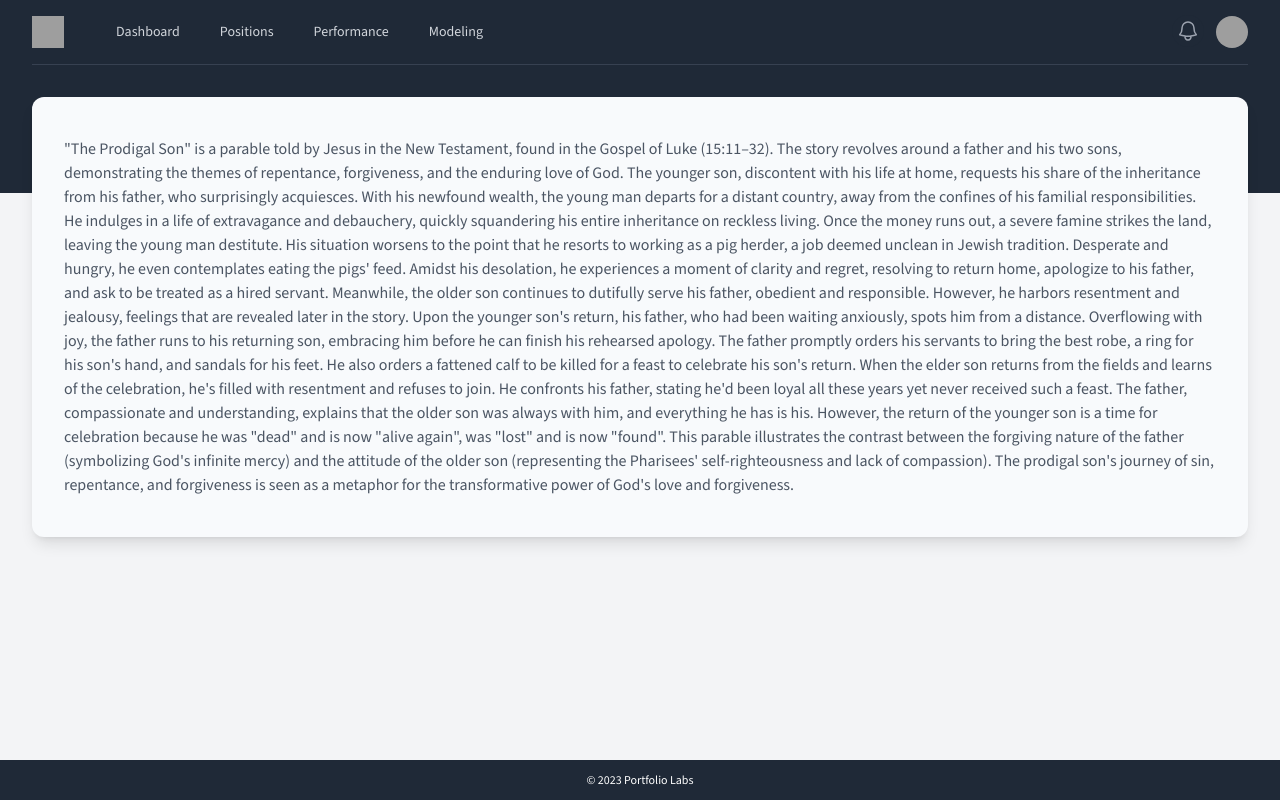
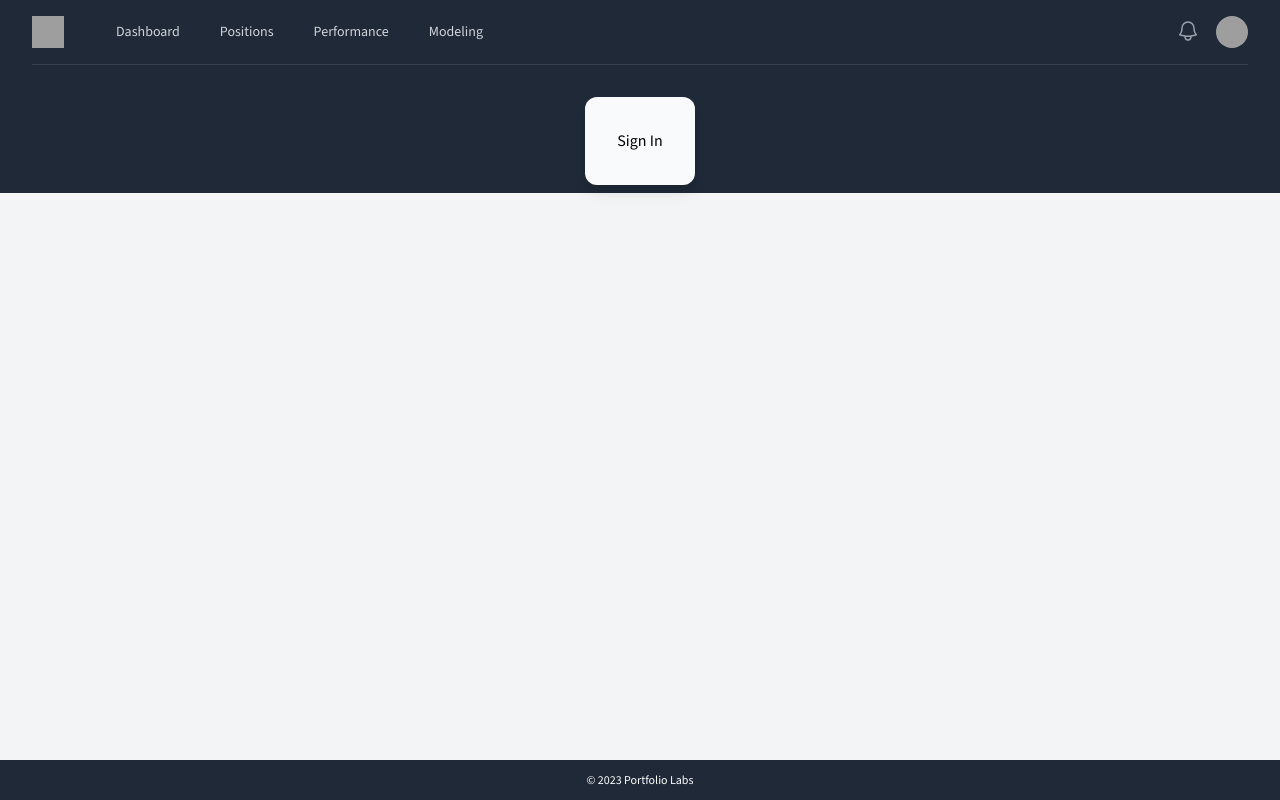
Before and after one commit to asieke/portfolio-labs, a SvelteKit app: page / in a window 1280 px wide. Built offline with nearby package versions, Linux system fonts and the light colour scheme; grey boxes are pictures that could not be loaded.

Commit message:
built auth UI scaffolding

```diff
--- a/package.json
+++ b/package.json
@@ -32,5 +32,9 @@
 		"typescript": "^5.0.0",
 		"vite": "^4.4.2"
 	},
-	"type": "module"
+	"type": "module",
+	"dependencies": {
+		"@supabase/auth-helpers-sveltekit": "^0.10.1",
+		"@supabase/supabase-js": "^2.26.0"
+	}
 }
--- a/src/components/layout/Container.svelte
+++ b/src/components/layout/Container.svelte
@@ -1,12 +1,18 @@
 <script lang="ts">
-	export let layout: 'left' | 'right' | 'even' | 'full' = 'full';
+	type Layout = 'left' | 'right' | 'even' | 'full' | 'tight';
+
+	export let layout: Layout = 'full';
 
 	let gridClass = `grid w-full grid-cols-1 gap-4 md:grid-cols-2`;
 	if (layout === 'left') gridClass = `grid w-full grid-cols-1 gap-4 md:grid-cols-leftcol`;
 	if (layout === 'right') gridClass = `grid w-full grid-cols-1 gap-4 md:grid-cols-rightcol`;
 </script>
 
-{#if layout === 'full'}
+{#if layout === 'tight'}
+	<div class="mx-auto w-fit rounded-xl bg-slate-50 p-8 shadow-lg dark:bg-dark-900">
+		<slot />
+	</div>
+{:else if layout === 'full'}
 	<div class="w-full rounded-xl bg-slate-50 p-8 shadow-lg dark:bg-dark-900">
 		<slot />
 	</div>
--- a/src/routes/+page.svelte
+++ b/src/routes/+page.svelte
@@ -2,36 +2,6 @@
 	import { Container } from '$components/layout';
 </script>
 
-<Container>
-	<p>
-		"The Prodigal Son" is a parable told by Jesus in the New Testament, found in the Gospel of Luke (15:11–32). The
-		story revolves around a father and his two sons, demonstrating the themes of repentance, forgiveness, and the
-		enduring love of God. The younger son, discontent with his life at home, requests his share of the inheritance from
-		his father, who surprisingly acquiesces. With his newfound wealth, the young man departs for a distant country, away
-		from the confines of his familial responsibilities. He indulges in a life of extravagance and debauchery, quickly
-		squandering his entire inheritance on reckless living. Once the money runs out, a severe famine strikes the land,
-		leaving the young man destitute. His situation worsens to the point that he resorts to working as a pig herder, a
-		job deemed unclean in Jewish tradition. Desperate and hungry, he even contemplates eating the pigs' feed. Amidst his
-		desolation, he experiences a moment of clarity and regret, resolving to return home, apologize to his father, and
-		ask to be treated as a hired servant. Meanwhile, the older son continues to dutifully serve his father, obedient and
-		responsible. However, he harbors resentment and jealousy, feelings that are revealed later in the story. Upon the
-		younger son's return, his father, who had been waiting anxiously, spots him from a distance. Overflowing with joy,
-		the father runs to his returning son, embracing him before he can finish his rehearsed apology. The father promptly
-		orders his servants to bring the best robe, a ring for his son's hand, and sandals for his feet. He also orders a
-		fattened calf to be killed for a feast to celebrate his son's return. When the elder son returns from the fields and
-		learns of the celebration, he's filled with resentment and refuses to join. He confronts his father, stating he'd
-		been loyal all these years yet never received such a feast. The father, compassionate and understanding, explains
-		that the older son was always with him, and everything he has is his. However, the return of the younger son is a
-		time for celebration because he was "dead" and is now "alive again", was "lost" and is now "found". This parable
-		illustrates the contrast between the forgiving nature of the father (symbolizing God's infinite mercy) and the
-		attitude of the older son (representing the Pharisees' self-righteousness and lack of compassion). The prodigal
-		son's journey of sin, repentance, and forgiveness is seen as a metaphor for the transformative power of God's love
-		and forgiveness.
-	</p>
+<Container layout="tight">
+	<a href="/auth/signin">Sign In</a>
 </Container>
-
-<style lang="postcss">
-	:global(html) {
-		background-color: theme(colors.gray.100);
-	}
-</style>
--- /dev/null
+++ b/src/routes/auth/signin/+page.svelte
@@ -0,0 +1,36 @@
+<script lang="ts">
+	import { Container } from '$components/layout';
+
+	let email = 'asieke@gmail.com';
+
+	const handleSubmit = () => {
+		console.log('time to log in => ', email);
+	};
+</script>
+
+<Container layout="tight">
+	<div class="w-[50vw] md:w-[400px]">
+		<h3 class="text-center">Sign in to your account</h3>
+
+		<div class="mt-5">
+			<label for="email" class="block text-sm font-medium leading-6 text-gray-900">Email address</label>
+			<div class="mt-2">
+				<input
+					bind:value={email}
+					id="email"
+					name="email"
+					type="email"
+					autocomplete="email"
+					required
+					class="block w-full rounded-md border-0 py-1.5 text-gray-900 shadow-sm ring-1 ring-inset ring-gray-300 placeholder:text-gray-400 focus:ring-2 focus:ring-inset focus:ring-indigo-600 sm:text-sm sm:leading-6"
+				/>
+			</div>
+		</div>
+
+		<button class="submit mt-6 w-full" on:click={handleSubmit}>Sign In</button>
+		<p class="mt-10 text-center text-sm text-gray-500">
+			Not a member?
+			<a href="/" class="font-semibold leading-6 text-indigo-600 hover:text-indigo-500">Start a 14 day free trial</a>
+		</p>
+	</div>
+</Container>
```
Also changed, not shown: 1 other file (tests, documents, lock files or other folders).
